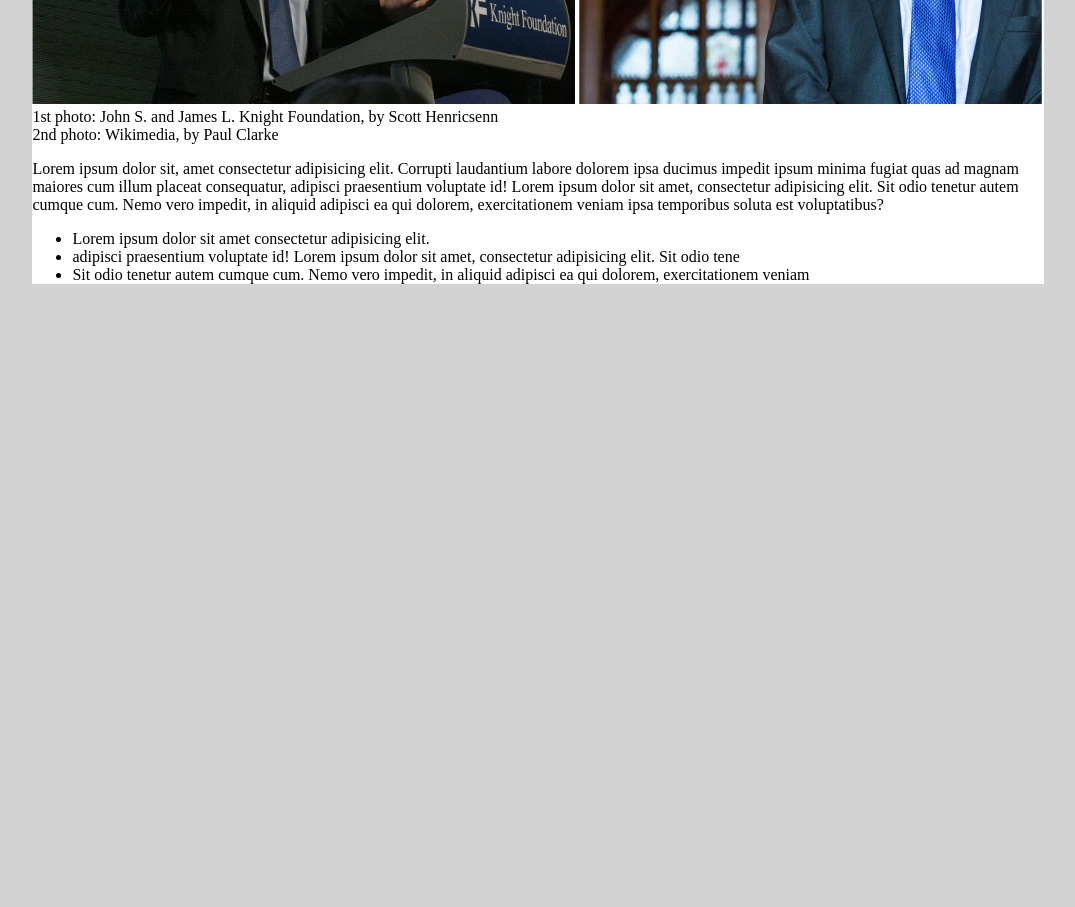
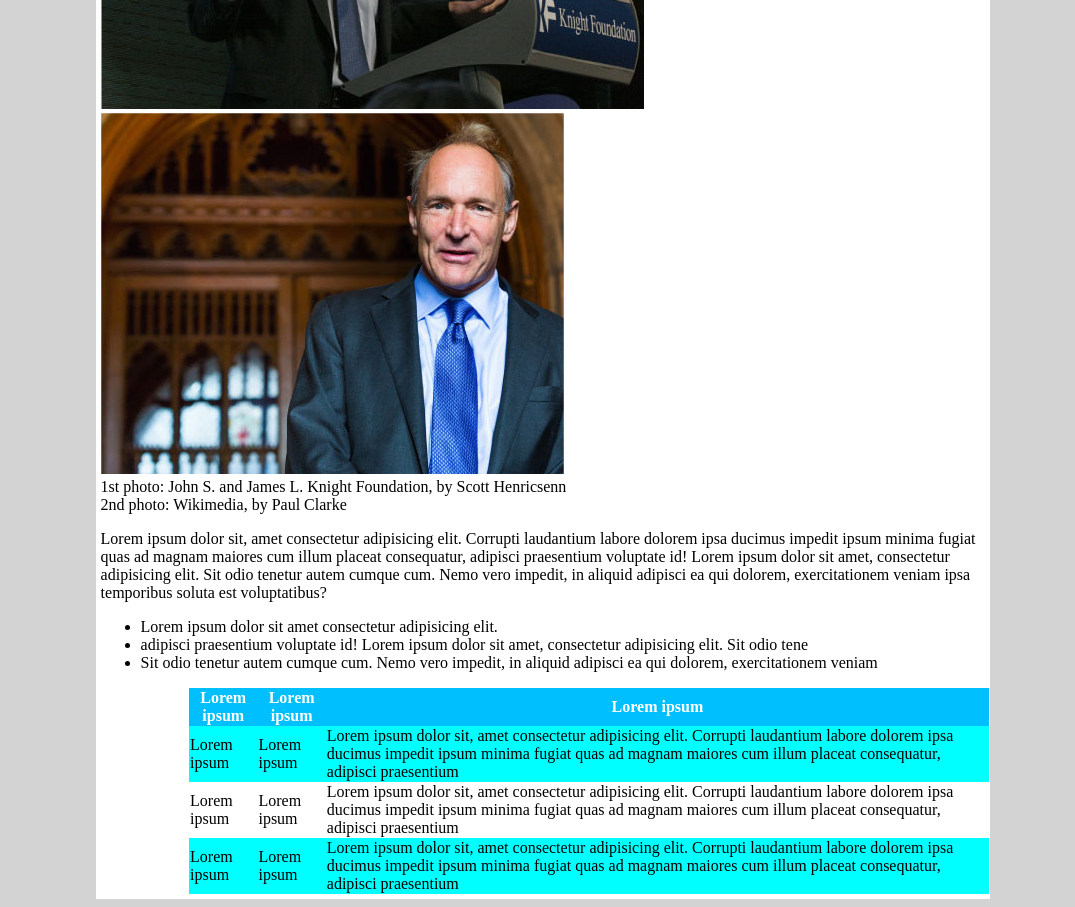
Before and after one commit to Faber000/html-css-booleaner, a plain HTML site: page index.html in a window 1280 px wide. Shown: the part 535-1442 px from the top of the page, without its empty margins (102-1177 px from the left). Before the commit the page ends 835 px from the top, so only its background shows below. Drawn offline with Linux system fonts and the light colour scheme.

Commit message:
aggiunta tabella

```diff
--- a/css/style.css
+++ b/css/style.css
@@ -1,3 +1,4 @@
+
 #titolo{
     background-image:url("../img/pattern.png");
     width: 100%;
@@ -18,9 +19,10 @@ span{
 #container{
     position: relative;
     height: 100%;
-    width: 80%;
-    left:10%;
+    width: 70%;
+    left: 15%;
     background-color: white;
+    padding: 5px;
 }
 html{
     background-color: lightgray;
@@ -28,3 +30,18 @@ html{
 h1{
     margin-bottom:1px;
 }
+th{
+    color:white;
+}
+#colore1{
+    background-color: deepskyblue;
+}
+.colore2{
+    background-color: aqua;
+}
+table{
+    position: relative;
+    border-spacing: 0px;
+    width: 800px;
+    left: 10%;
+}
--- a/index.html
+++ b/index.html
@@ -13,7 +13,7 @@
         <header>
             <div id="titolo"></div>
             <div>
-                <h1>Internet deve essere al servizio del "bene pubblico": Il manifesto di Tim-Berners-Lee</h1>
+                <h1>Internet deve essere al servizio del "bene pubblico": <br> Il manifesto di Tim-Berners-Lee</h1>
                 <span>Scritto da</span>
                 <span id="boolean">The Booleaner</span>
             </div>
@@ -42,6 +42,37 @@
                 <li>Sit odio tenetur autem cumque cum. Nemo vero impedit, in aliquid adipisci ea qui dolorem, exercitationem veniam</li>
             </ul>
 
+            <table>
+                <!-- intestazione della tabella -->
+                <thead>
+                    <tr id="colore1">
+                        <th>Lorem ipsum</th>
+                        <th>Lorem ipsum</th>
+                        <th>Lorem ipsum</th>
+                    </tr>
+                </thead>
+                <!-- /intestazione della tabella -->
+
+                <!-- corpo della tabella -->
+                <tbody>
+                    <tr class="colore2">
+                        <td>Lorem ipsum</td>
+                        <td>Lorem ipsum</td>
+                        <td>Lorem ipsum dolor sit, amet consectetur adipisicing elit. Corrupti laudantium labore dolorem ipsa ducimus impedit ipsum minima fugiat quas ad magnam maiores cum illum placeat consequatur, adipisci praesentium </td>
+                    </tr>
+                    <tr>
+                        <td>Lorem ipsum</td>
+                        <td>Lorem ipsum</td>
+                        <td>Lorem ipsum dolor sit, amet consectetur adipisicing elit. Corrupti laudantium labore dolorem ipsa ducimus impedit ipsum minima fugiat quas ad magnam maiores cum illum placeat consequatur, adipisci praesentium </td>
+                    </tr>
+                    <tr class="colore2">
+                        <td>Lorem ipsum</td>
+                        <td>Lorem ipsum</td>
+                        <td>Lorem ipsum dolor sit, amet consectetur adipisicing elit. Corrupti laudantium labore dolorem ipsa ducimus impedit ipsum minima fugiat quas ad magnam maiores cum illum placeat consequatur, adipisci praesentium </td>
+                    </tr>
+                </tbody>
+                <!-- /corpo della tabella -->
+            </table>
         </main>
         <!--/corpo della pagina -->
 
```
